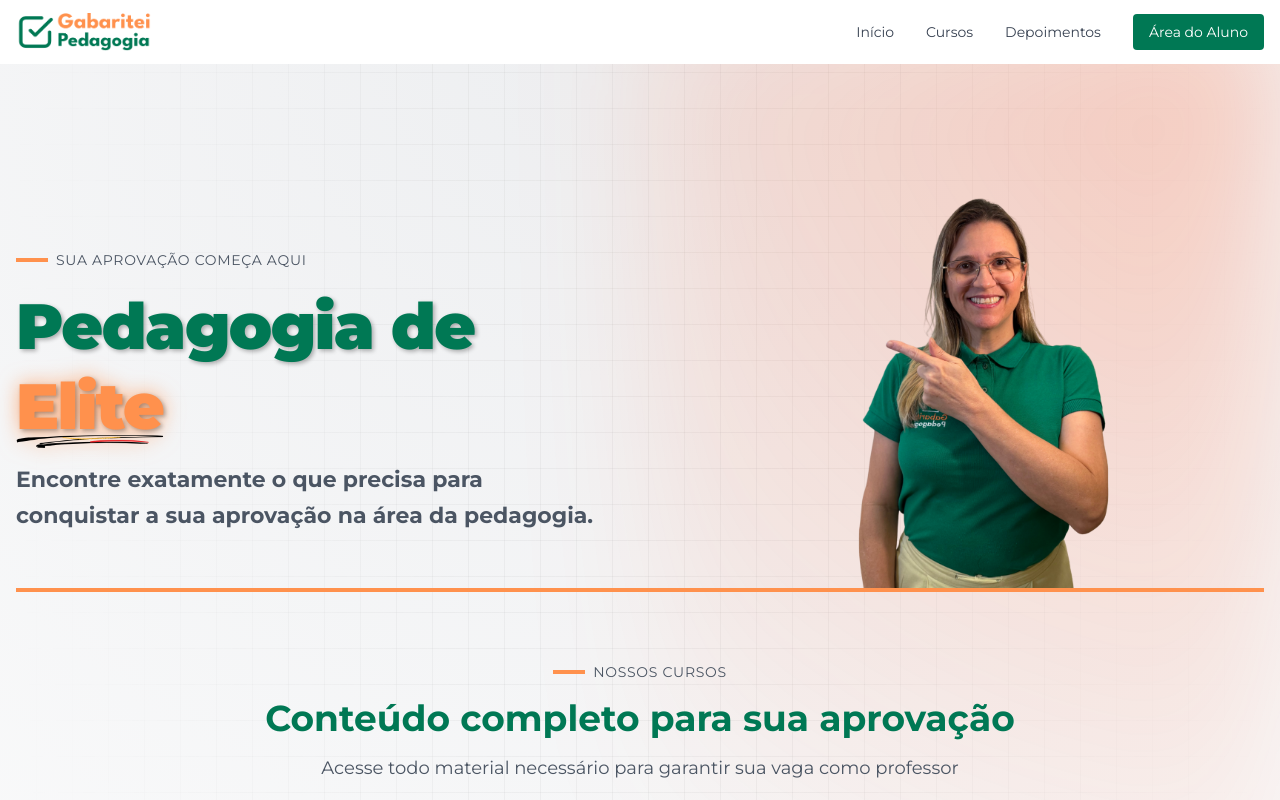
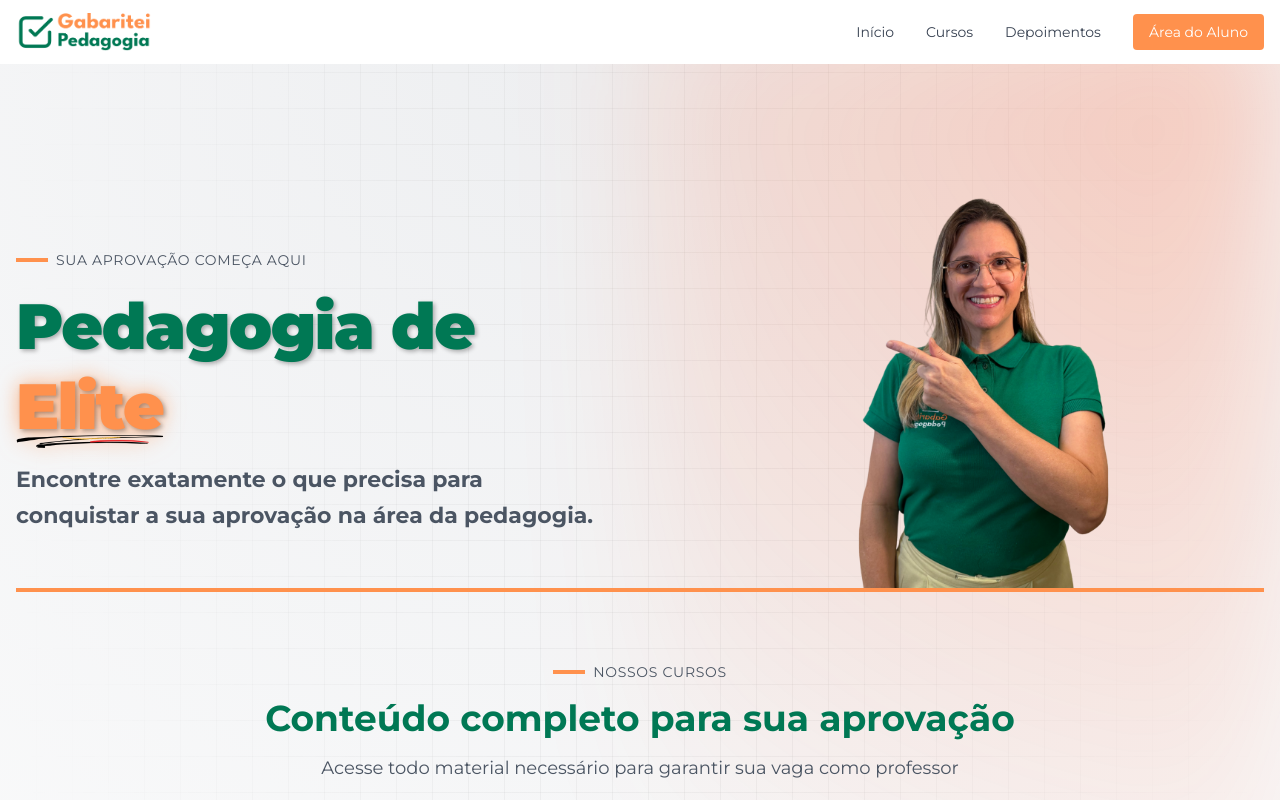
Before and after one commit to magosdosconcursos/site-gp, a Next.js app: page / in a window 1280 px wide. Shown: the top 800 px of the page. Built offline with nearby package versions, Linux system fonts and the light colour scheme.

Commit message:
Atualização da cor do botão

```diff
--- a/components/Header.tsx
+++ b/components/Header.tsx
@@ -42,7 +42,7 @@ export default function Header() {
             <a href="#depoimentos" className="text-sm font-medium text-gray-700 hover:text-primary-orange transition">
               Depoimentos
             </a>
-            <button className="bg-secondary-blue-dark text-white px-4 py-2 rounded hover:bg-secondary-green-dark transition font-medium text-sm">
+            <button className="bg-primary-orange text-white px-4 py-2 rounded hover:bg-primary-orange-dark transition font-medium text-sm">
               Área do Aluno
             </button>
 
```
